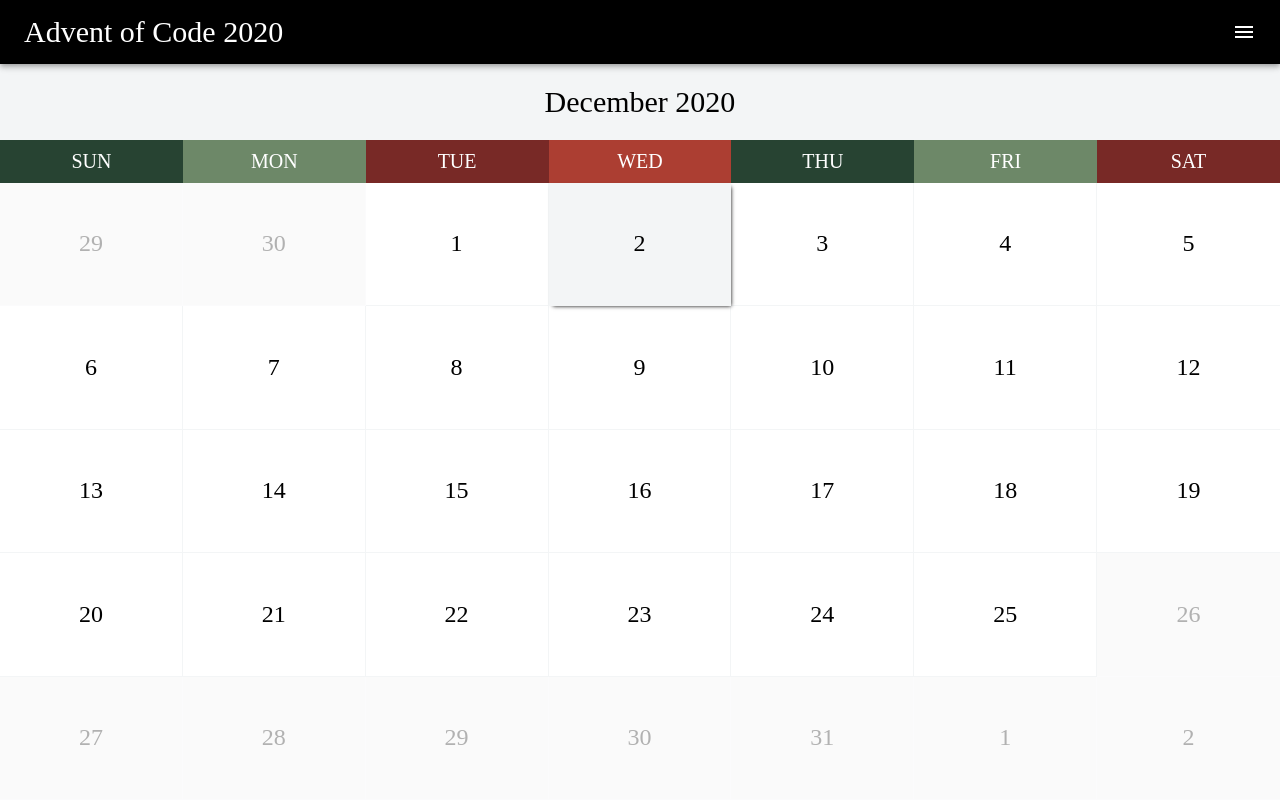
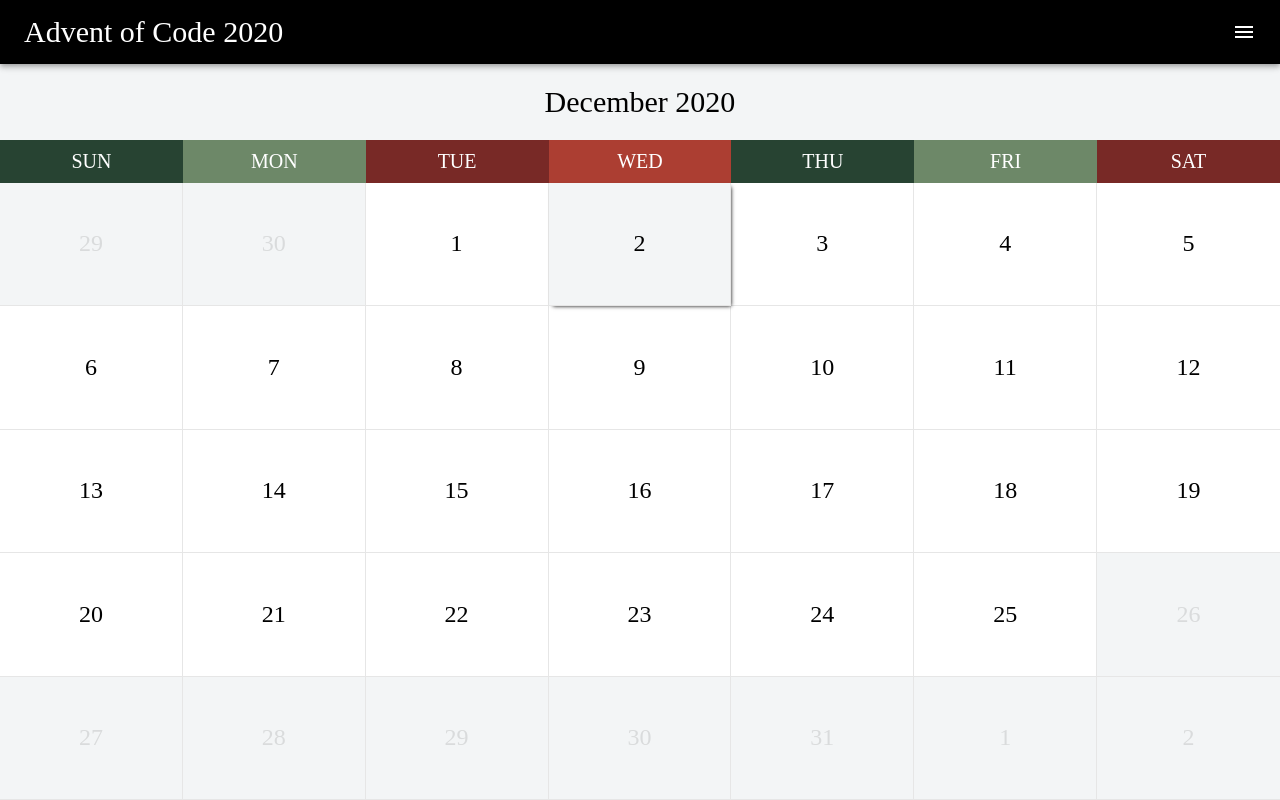
Before and after one commit to rcd229/aoc2020, a React (Create React App) app: page / in a window 1280 px wide. Built offline with nearby package versions, Linux system fonts and the light colour scheme; a web font is replaced by a local one.

Commit message:
calendar styling

```diff
--- a/src/Home/home.scss
+++ b/src/Home/home.scss
@@ -93,7 +93,7 @@
     }
 
     &__tile {
-      border-bottom: 1px solid $color--gray-light !important;
+      border-bottom: 1px solid $color--gray-medium !important;
 
       &--now {
         background: $color--gray-light;
@@ -106,11 +106,15 @@
       }
 
       &:disabled {
-        opacity: 0.3;
+        background:  $color--gray-light;
+
+        abbr {
+          opacity: 0.1;
+        }
       }
 
       &:not(:nth-child(7n+7)) {
-        border-right: 1px solid $color--gray-light !important;
+        border-right: 1px solid $color--gray-medium !important;
       }
 
       &--active, &--active:hover:enabled, &--active:focus:enabled {
```
